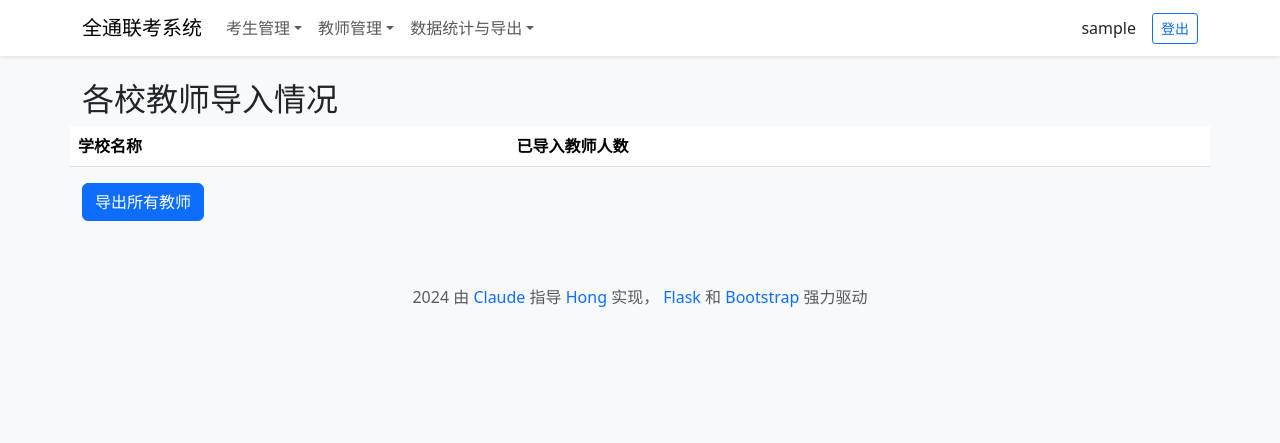
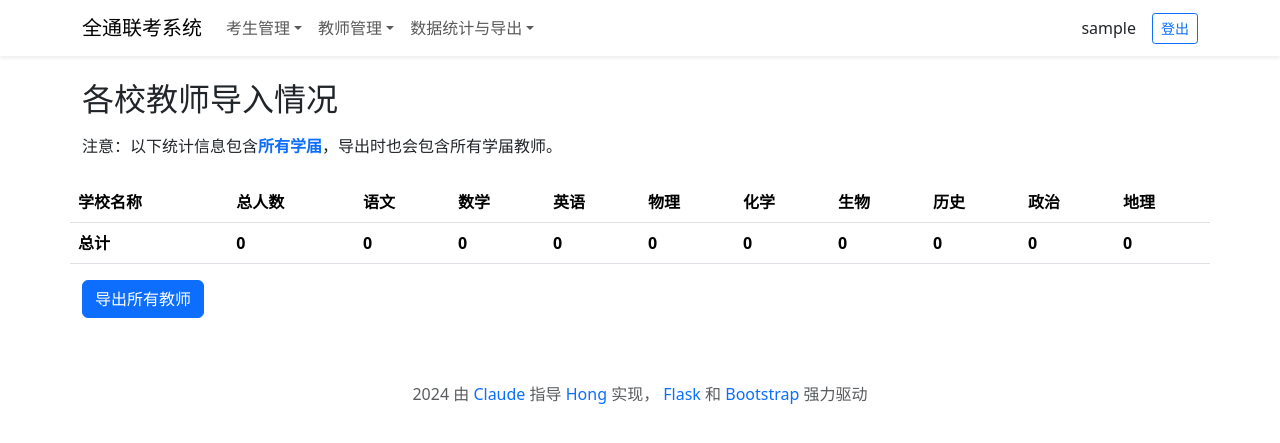
Before and after one commit to reee/allcom_list_merger, a Flask app: page /teacher_stats in a window 1280 px wide. Shown: the top 443 px of the page. Run offline with Flask 3, Linux system fonts and the light colour scheme; the visitor is signed in with stand-in values (Sample User, id 1); data comes from the database, SQL or seed files in the repository; lists and menus that the app fills with data are empty; some libraries are stand-ins or nearby versions.

Commit message:
Style tweak

```diff
--- a/app/routes.py
+++ b/app/routes.py
@@ -633,16 +633,81 @@ def teacher_stats():
     # 获取所有学校名称并去重
     school_names = set([user.school_name for user in User.query.filter(User.school_name != '').all()])
 
-    # 计算每个学校的学生人数
+    # 初始化总计数据
+    total_stats = {
+        'total': 0,
+        'chinese': 0,
+        'math': 0,
+        'english': 0,
+        'physics': 0,
+        'chemistry': 0,
+        'biology': 0,
+        'history': 0,
+        'politics': 0,
+        'geography': 0
+    }
+
+    # 计算每个学校的教师统计信息
     teacher_stats = []
     for school_name in school_names:
-        teacher_count = Teacher.query.filter_by(school_name=school_name).count()
-        teacher_stats.append({
+        # 根据当前用户的学届筛选教师
+        if current_user.grade_name:
+            teachers = Teacher.query.filter_by(school_name=school_name, teaching_grade=current_user.grade_name)
+        else:
+            teachers = Teacher.query.filter_by(school_name=school_name)
+
+        # 初始化学校统计数据
+        school_stat = {
             'school_name': school_name,
-            'teacher_count': teacher_count
-        })
+            'teacher_count': 0,
+            'chinese_count': 0,
+            'math_count': 0,
+            'english_count': 0,
+            'physics_count': 0,
+            'chemistry_count': 0,
+            'biology_count': 0,
+            'history_count': 0,
+            'politics_count': 0,
+            'geography_count': 0
+        }
 
-    return render_template('teacher_stats.html', teacher_stats=teacher_stats)
+        # 统计各学科教师人数
+        for teacher in teachers:
+            school_stat['teacher_count'] += 1
+            if teacher.subjects == '语文':
+                school_stat['chinese_count'] += 1
+                total_stats['chinese'] += 1
+            elif teacher.subjects == '数学':
+                school_stat['math_count'] += 1
+                total_stats['math'] += 1
+            elif teacher.subjects == '英语':
+                school_stat['english_count'] += 1
+                total_stats['english'] += 1
+            elif teacher.subjects == '物理':
+                school_stat['physics_count'] += 1
+                total_stats['physics'] += 1
+            elif teacher.subjects == '化学':
+                school_stat['chemistry_count'] += 1
+                total_stats['chemistry'] += 1
+            elif teacher.subjects == '生物':
+                school_stat['biology_count'] += 1
+                total_stats['biology'] += 1
+            elif teacher.subjects == '历史':
+                school_stat['history_count'] += 1
+                total_stats['history'] += 1
+            elif teacher.subjects == '政治':
+                school_stat['politics_count'] += 1
+                total_stats['politics'] += 1
+            elif teacher.subjects == '地理':
+                school_stat['geography_count'] += 1
+                total_stats['geography'] += 1
+
+        teacher_stats.append(school_stat)
+        total_stats['total'] += school_stat['teacher_count']
+
+    return render_template('teacher_stats.html',
+                         teacher_stats=teacher_stats,
+                         total_stats=total_stats)
 
 @app.route('/teacher_list')
 def teacher_list():
--- a/app/templates/base.html
+++ b/app/templates/base.html
@@ -8,9 +8,6 @@
         {% block styles %}
             {{ bootstrap.load_css() }}
             <style>
-                body {
-                    background-color: #f8f9fa;
-                }
                 .navbar {
                     box-shadow: 0 2px 4px rgba(0,0,0,.08);
                 }
--- a/app/templates/teacher_stats.html
+++ b/app/templates/teacher_stats.html
@@ -2,12 +2,27 @@
 
 {% block app_content %}
     <h2>各校教师导入情况</h2>
+    {% if current_user.grade_name %}
+    <p class="py-2">注意：仅统计了任教学届为<strong class="text-primary">{{ current_user.grade_name }}</strong>的教师，点击导出时，也仅导出该学届教师。</p>
+    {% else %}
+    <p class="py-2">注意：以下统计信息包含<strong class="text-primary">所有学届</strong>，导出时也会包含所有学届教师。</p>
+    {% endif %}
+
     <div class="row">
         <table class="table">
             <thead>
                 <tr>
                     <th>学校名称</th>
-                    <th>已导入教师人数</th>
+                    <th>总人数</th>
+                    <th>语文</th>
+                    <th>数学</th>
+                    <th>英语</th>
+                    <th>物理</th>
+                    <th>化学</th>
+                    <th>生物</th>
+                    <th>历史</th>
+                    <th>政治</th>
+                    <th>地理</th>
                 </tr>
             </thead>
             <tbody>
@@ -15,8 +30,30 @@
                 <tr>
                     <td>{{ stat.school_name }}</td>
                     <td>{{ stat.teacher_count }}</td>
+                    <td>{{ stat.chinese_count }}</td>
+                    <td>{{ stat.math_count }}</td>
+                    <td>{{ stat.english_count }}</td>
+                    <td>{{ stat.physics_count }}</td>
+                    <td>{{ stat.chemistry_count }}</td>
+                    <td>{{ stat.biology_count }}</td>
+                    <td>{{ stat.history_count }}</td>
+                    <td>{{ stat.politics_count }}</td>
+                    <td>{{ stat.geography_count }}</td>
                 </tr>
                 {% endfor %}
+                <tr>
+                    <td><strong>总计</strong></td>
+                    <td><strong>{{ total_stats.total }}</strong></td>
+                    <td><strong>{{ total_stats.chinese }}</strong></td>
+                    <td><strong>{{ total_stats.math }}</strong></td>
+                    <td><strong>{{ total_stats.english }}</strong></td>
+                    <td><strong>{{ total_stats.physics }}</strong></td>
+                    <td><strong>{{ total_stats.chemistry }}</strong></td>
+                    <td><strong>{{ total_stats.biology }}</strong></td>
+                    <td><strong>{{ total_stats.history }}</strong></td>
+                    <td><strong>{{ total_stats.politics }}</strong></td>
+                    <td><strong>{{ total_stats.geography }}</strong></td>
+                </tr>
             </tbody>
         </table>
     </div>
```
Also changed, not shown: app/templates/user_panel.html (+17 -17 lines).
